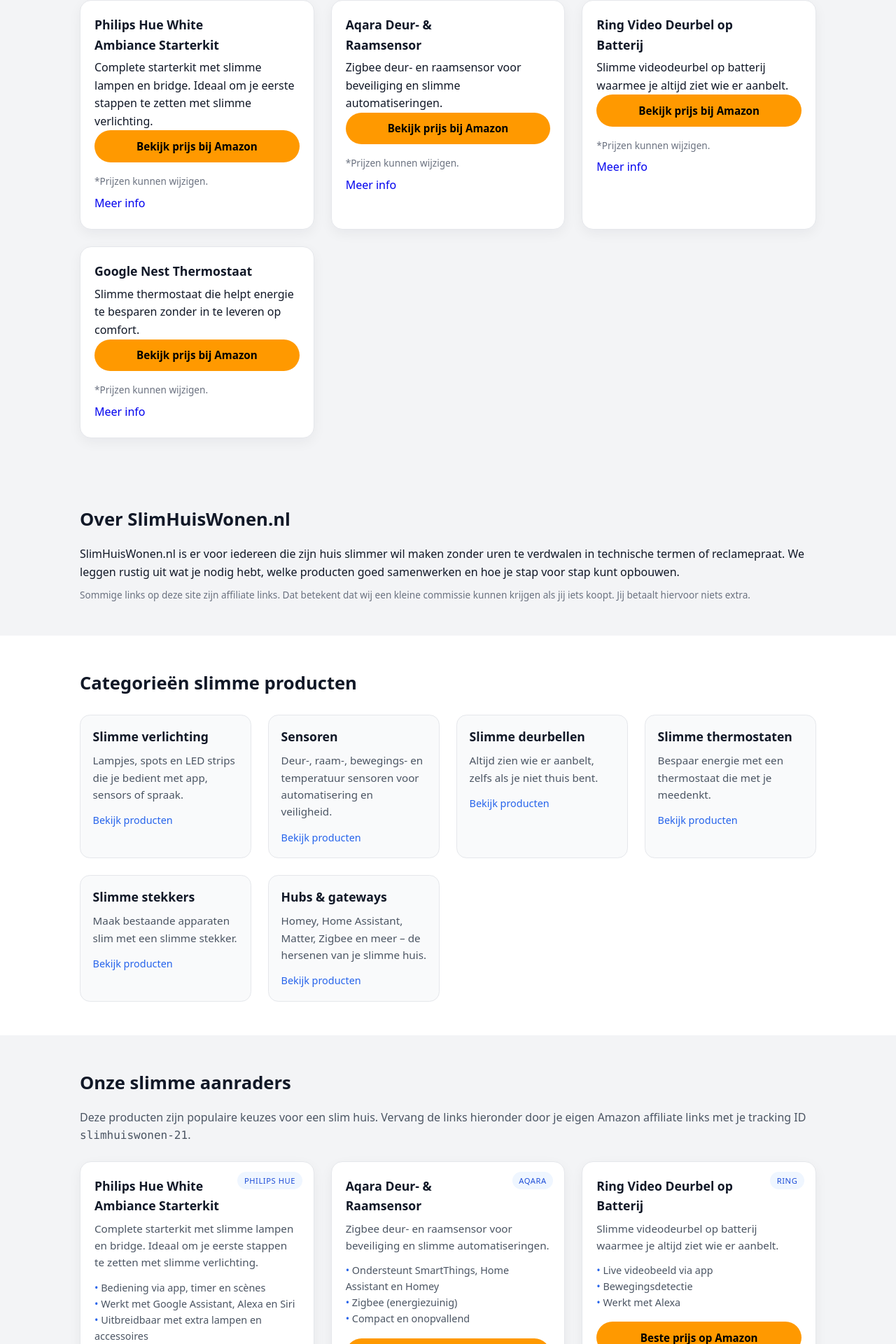
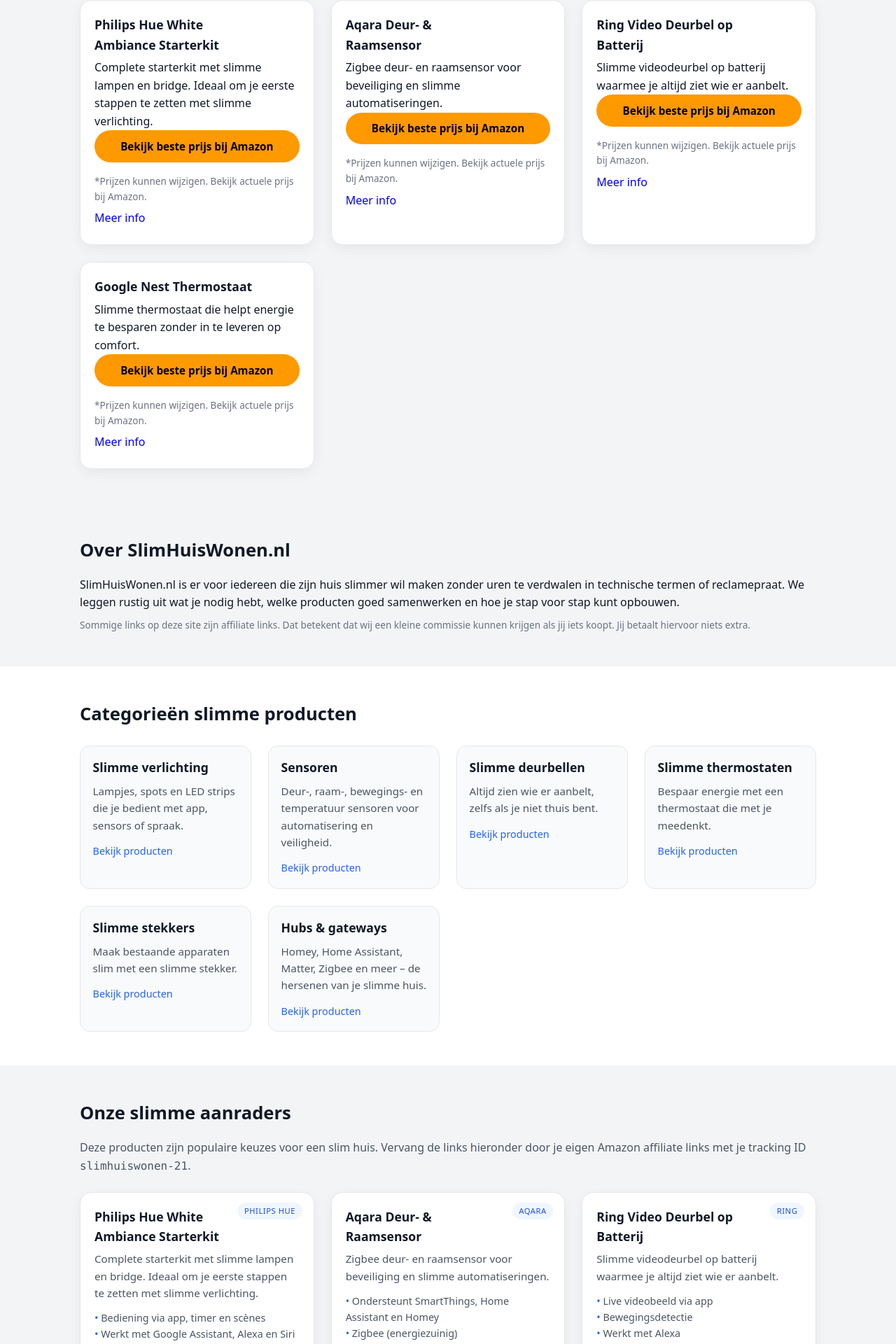
Before and after one commit to hafidgrad/SlimHuisWonen, a Next.js app: page / in a window 1280 px wide. Shown: the part 542-2462 px from the top of the page at 70% size. Built offline with nearby package versions, Linux system fonts and the light colour scheme.

Commit message:
Fix categoriepagina, producten en TopAanraders

```diff
--- a/app/categorieen/[slug]/page.jsx
+++ b/app/categorieen/[slug]/page.jsx
@@ -104,7 +104,7 @@ export default function CategoryPage({ params }) {
                         rel="noreferrer"
                         className="btn btn-primary product-btn"
                       >
-                        Bekijk prijs bij Amazon
+                        Bekijk beste prijs bij Amazon
                       </a>
                       <Link
                         href={`/producten/${p.slug}`}
--- a/components/Products.jsx
+++ b/components/Products.jsx
@@ -28,7 +28,7 @@ export default function Products() {
                   Beste prijs op Amazon
                 </a>
                 <p className="muted small">
-  *Prijzen kunnen wijzigen.
+   *Prijzen kunnen wijzigen. Bekijk actuele prijs bij Amazon.
 </p>
                 <Link href={`/producten/${p.slug}`} className="product-details-link">
                   Meer info
--- a/components/TopAanraders.jsx
+++ b/components/TopAanraders.jsx
@@ -24,11 +24,11 @@ export default function TopAanraders() {
                       rel="noreferrer"
                       className="btn btn-primary"
                     >
-                      Bekijk prijs bij Amazon
+                      Bekijk beste prijs bij Amazon
                     </a>
 
                     <p className={"muted small"}>
-                      *Prijzen kunnen wijzigen.
+                        *Prijzen kunnen wijzigen. Bekijk actuele prijs bij Amazon.
                     </p>
                   </>
                 )}
```
